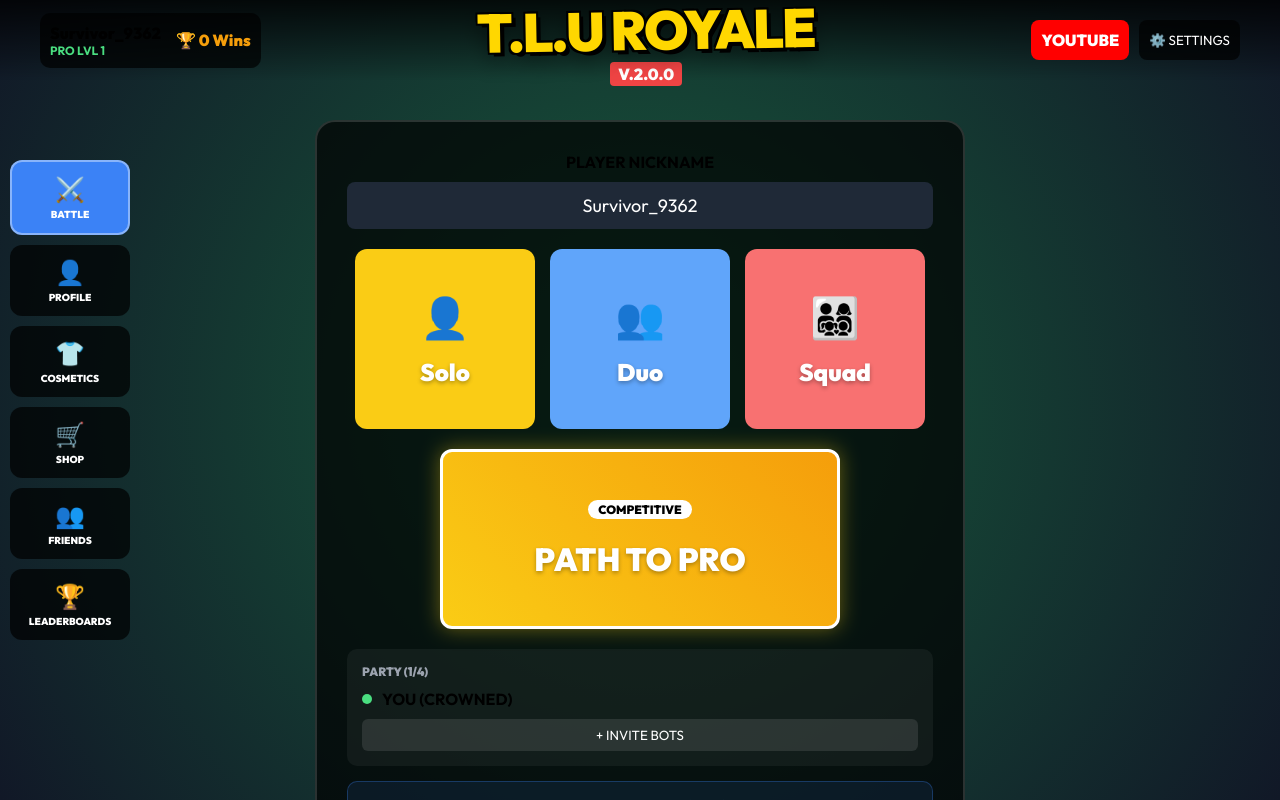
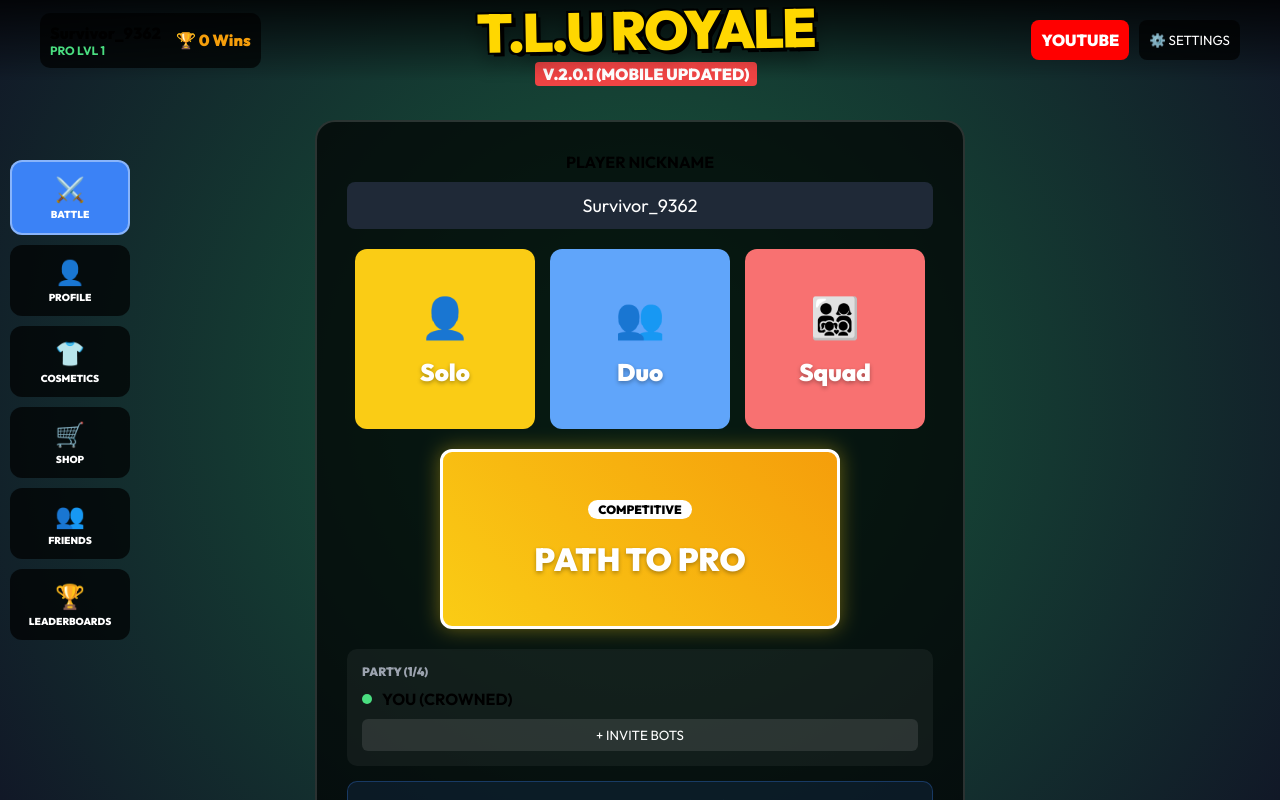
Before and after one commit to yuyotech2/T.L.U-Royale, a website: page index.html in a window 1280 px wide. Drawn offline with Linux system fonts and the light colour scheme.

Commit message:
Add files via upload

```diff
--- a/index.html
+++ b/index.html
@@ -554,7 +554,7 @@
                 </div>
                 <div class="logo-container">
                     <h1 class="game-logo">T.L.U ROYALE</h1>
-                    <span class="game-version">V.2.0.0</span>
+                    <span class="game-version">V.2.0.1 (MOBILE UPDATED)</span>
                 </div>
                 <div class="utility-btns" style="display:flex; gap:10px;">
                     <a href="https://www.youtube.com/channel/UCErso5LLwaSSWml8K-IAE4w" target="_blank"
@@ -609,11 +609,13 @@
                     <div id="party-ui"
                         style="margin-top:20px; text-align:left; background:rgba(255,255,255,0.05); padding:15px; border-radius:10px;">
                         <div id="party-count"
-                            style="font-weight:900; color:var(--text-muted); font-size:12px; margin-bottom:10px;">PARTY
+                            style="font-weight:900; color:var(--text-muted); font-size:12px; margin-bottom:10px;">
+                            PARTY
                             (1/4)</div>
                         <div id="party-list" style="display:flex; flex-direction:column; gap:8px;">
                             <div style="display:flex; gap:10px; align-items:center;">
-                                <div style="width:10px; height:10px; background:#4ade80; border-radius:50%;"></div>
+                                <div style="width:10px; height:10px; background:#4ade80; border-radius:50%;">
+                                </div>
                                 <span style="font-weight:700;">YOU (CROWNED)</span>
                             </div>
                         </div>
@@ -635,8 +637,10 @@
                                 style="display:none; margin-top:10px; background:#000; padding:10px; border-radius:5px; text-align:center;">
                                 <div style="font-size:10px; color:#9ca3af;">YOUR ROOM CODE</div>
                                 <div id="my-code"
-                                    style="font-size:20px; font-weight:900; letter-spacing:2px; color:#fff;">----</div>
-                                <div style="font-size:10px; color:#4ade80; margin-top:5px;">WAITING FOR FRIENDS...</div>
+                                    style="font-size:20px; font-weight:900; letter-spacing:2px; color:#fff;">
+                                    ----</div>
+                                <div style="font-size:10px; color:#4ade80; margin-top:5px;">WAITING FOR
+                                    FRIENDS...</div>
                             </div>
                         </div>
                         <div id="join-section"
```
